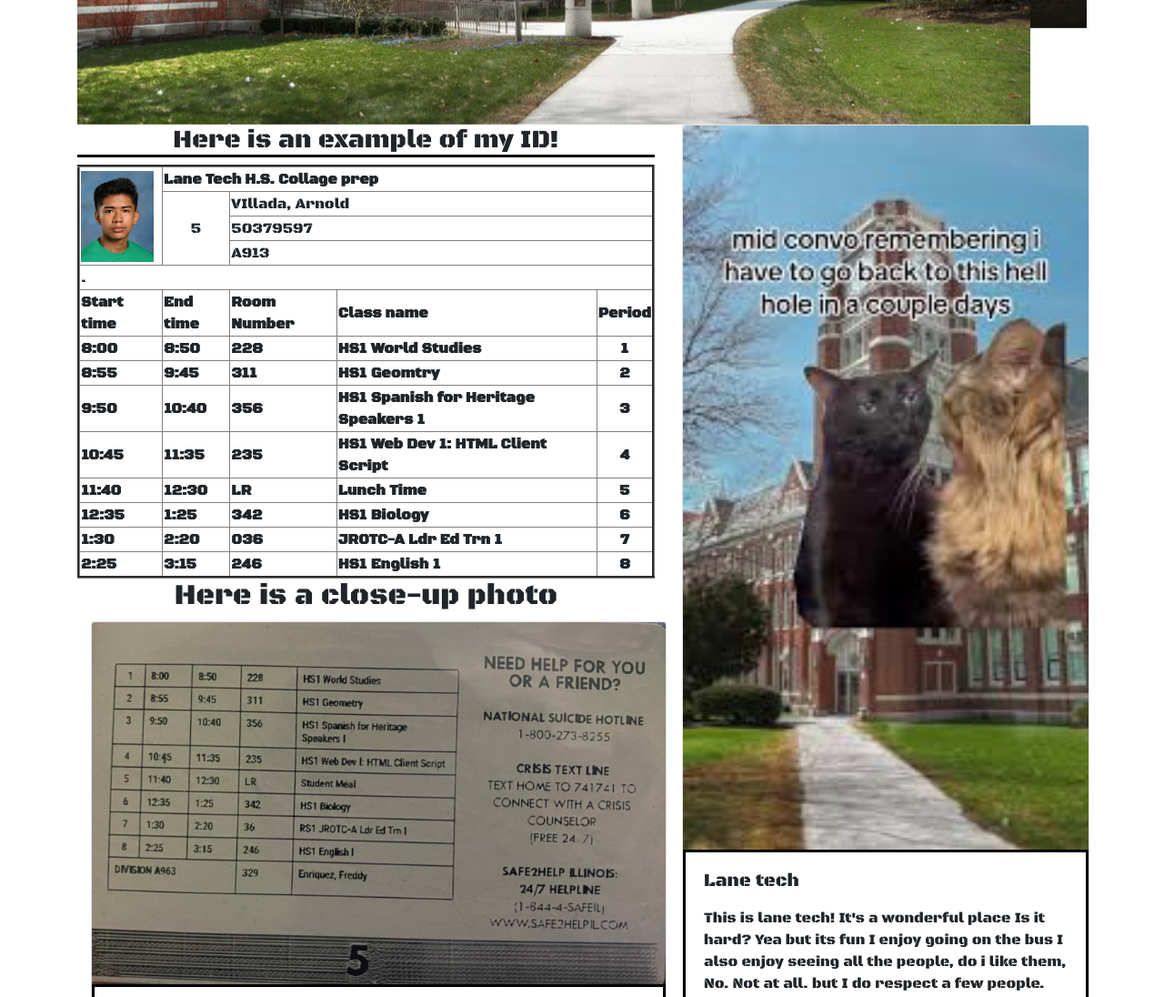
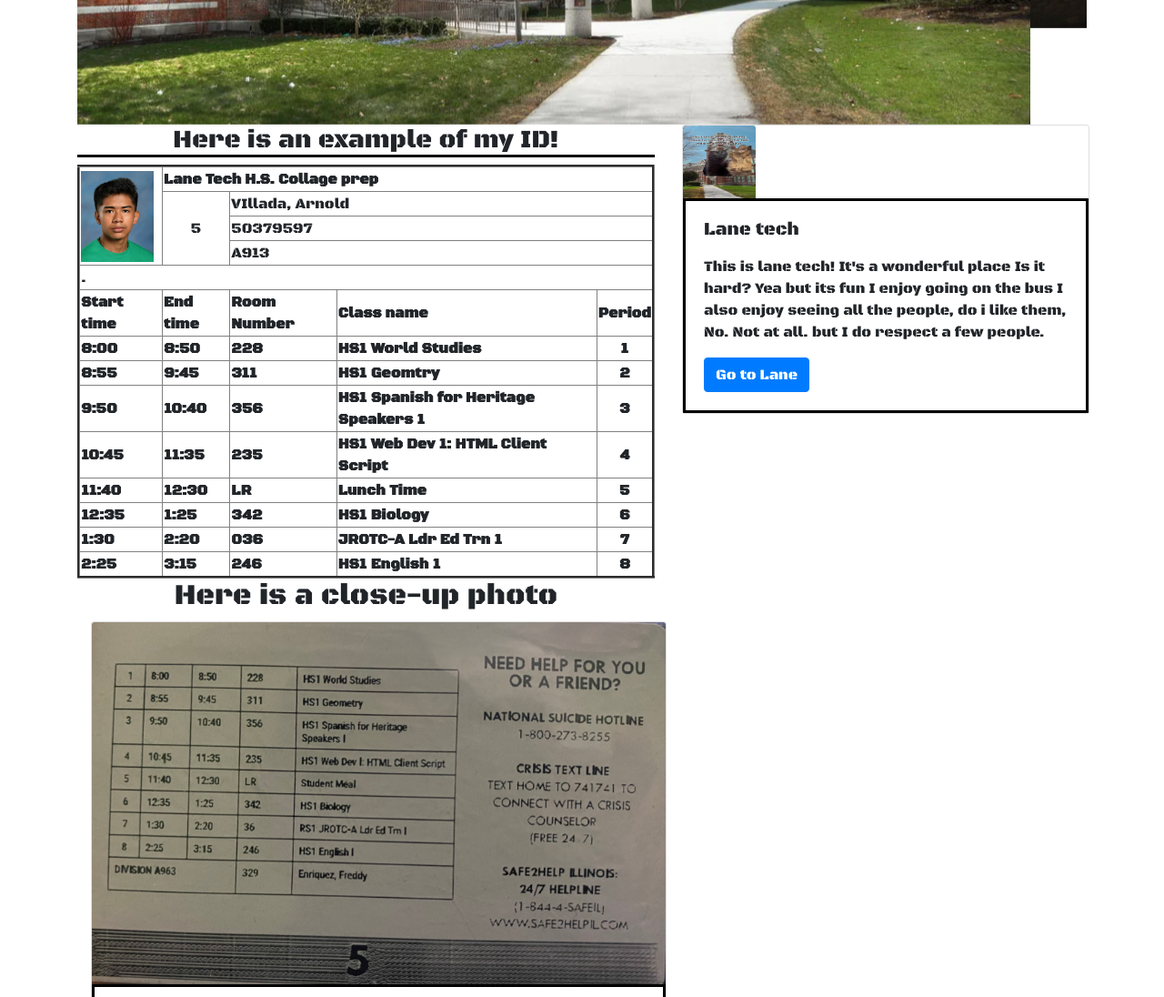
Before and after one commit to Viper-temporary/Viper-temporary.github.io, a plain HTML site: page LaneTech.HTML in a window 1280 px wide. Shown: the part 940-2036 px from the top of the page at 91% size. Drawn offline with nearby package versions, Linux system fonts and the light colour scheme.

```diff
--- a/LaneTech.HTML
+++ b/LaneTech.HTML
@@ -204,7 +204,7 @@
                 </div>
                 <div class="col-md-5 col-sm-6 col-md-4 mb-4">
                     <div class="card" style="width: 28rem;">
-                        <img src="Media/Lanememe.jpeg" class="card-img-top" alt="..." style="text-align: center;">
+                        <img src="Media/Lanememe.jpeg" class="card-img-top" alt="..." style="text-align: center; width: 80px; height: 80px;">
                         <div class="card-body" style="border: black solid 3px;">
                             <h5 class="card-title">Lane tech</h5>
                             <p class="card-text"><p>This is lane tech! It's a wonderful place
```
